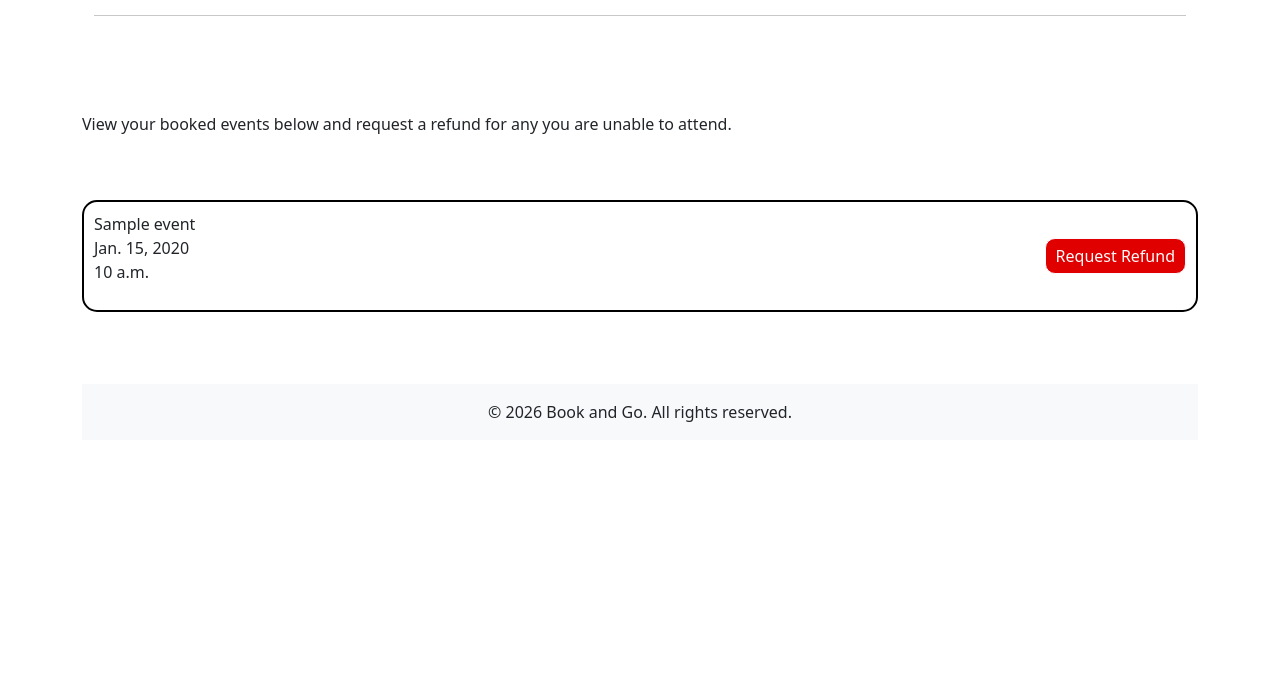
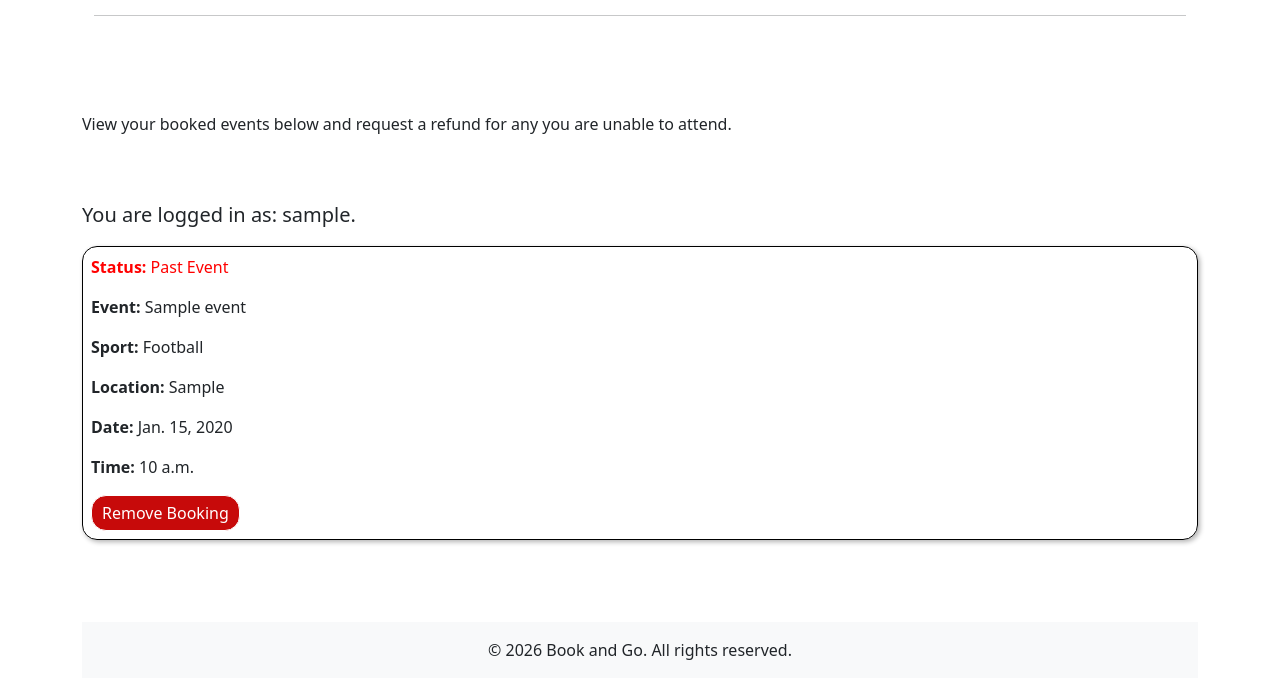
Before and after one commit to Tiyko/NCI-SE2026-student_management_system, a Django app: page /booking_page/request_refund/ in a window 1280 px wide. Shown: the part 263-941 px from the top of the page. Before the commit the page ends 685 px from the top, so only its background shows below. Run offline with Django 5.2, Linux system fonts and the light colour scheme; a user stored in the database is signed in; tables that the repository leaves empty hold one stand-in row (values such as "Sample post"); data that the repository does not hold is empty; parts of the project's set-up code (start-up, migrations or seed data) failed here and were passed over.

Commit message:
Added time awareness and used css styling for refund page

```diff
--- a/booking_page/templates/home/request_page.html
+++ b/booking_page/templates/home/request_page.html
@@ -19,42 +19,58 @@
 
 <br><br>
 
+{% if request.user.is_authenticated %}
+            <p class="lead">You are logged in as: <strong>{{ request.user.username }}</strong>.</p>
+
             {% if bookings %}
+                {% for booking in bookings %}
+                    <div id="r_display">
+                        {% if booking.is_past %}
+                            <p style="color: red;"><strong>Status:</strong> Past Event</p>
+                            <p><strong>Event:</strong> {{ booking.event.title }}</p>
+                            <p><strong>Sport:</strong> {{ booking.event.sport_type }}</p>
+                            <p><strong>Location:</strong> {{ booking.event.location }}</p>
+                            <p><strong>Date:</strong> {{ booking.event.date }}</p>
+                            <p><strong>Time:</strong> {{ booking.event.start_time }}</p>
+                        {% else %}
+                            <p style="color: green;"><strong>Status:</strong> Upcoming Event</p>
+                            <p><strong>Event:</strong> {{ booking.event.title }}</p>
+                            <p><strong>Sport:</strong> {{ booking.event.sport_type }}</p>
+                            <p><strong>Location:</strong> {{ booking.event.location }}</p>
+                            <p><strong>Date:</strong> {{ booking.event.date }}</p>
+                            <p><strong>Time:</strong> {{ booking.event.start_time }}</p>
+                        {% endif %}
 
-    {% for booking in bookings %}
-
-        <div id="r_div">
-            <p>
-                {{ booking.event.title }}
-                {{ booking.event.description }}<br>
-                {{ booking.event.date }}<br>
-                {{ booking.event.start_time }}
-
-            </p>
-
+                        {% if booking.is_past %}
+                        <form method="post" action="{% url 'remove_booking' booking.id %}">
+                            {% csrf_token %}
+                            <button id="remove-btn">Remove Booking</button>
+                        </form>
+                        {% else %}
                         {% if pending_booking and pending_booking.id == booking.id %}
                         <form method="post" class="d-inline">
                         {% csrf_token %}
                         <input type="hidden" name="booking_id" value="{{ booking.id }}">
                         <input type="hidden" name="confirm_refund" value="1">
-                    <button type="submit" class="r_btn">Confirm Refund</button>
+                        <button type="submit" class="cancel-btn">Confirm Refund</button>
                         </form>
                         {% else %}
-                <form method="post" class="d-inline">
+                        <form method="post" action="{% url 'cancel_booking' booking.id %}" class="d-inline">
                         {% csrf_token %}
                         <input type="hidden" name="booking_id" value="{{ booking.id }}">
-                    <button type="submit" class="r_btn">Request Refund</button><br>
+                        <button type="submit" class="cancel-btn">Request Refund</button><br>
                         </form>
                         {% endif %}
+                        {% endif %}
+                    </div><br>
+                {% endfor %}
+            {% else %}
+                <p>No bookings found.</p>
+            {% endif %}
+        {% else %}
+            <p>You are not logged in. Please log in to view your events.</p>
+        {% endif %}
     </div>
-        <br>
-    {% endfor %}
-
-{% else %}
-
-    <p>There are currently no booked events...</p>
-
-{% endif %}
 
  <!-- This div structures the footer of the page -->
 
--- a/booking_page/urls.py
+++ b/booking_page/urls.py
@@ -3,5 +3,7 @@ from . import views
 
 urlpatterns = [
     path('<int:event_id>/', views.booking_page, name='booking_page'),
-    path("request_refund/", views.request_refund, name="request_refund"),
+    path('request_refund/', views.request_refund, name='request_refund'),
+    path('booking/remove/<int:booking_id>/', views.remove_booking, name='remove_booking'),
+    path('booking/cancel/<int:booking_id>/', views.cancel_booking, name='cancel_booking'),
 ]
--- a/booking_page/views.py
+++ b/booking_page/views.py
@@ -3,6 +3,8 @@ from urllib import request
 from django.shortcuts import render, get_object_or_404, redirect
 from django.contrib import messages
 from django.contrib.auth.decorators import login_required
+from django.utils import timezone
+from datetime import datetime
 
 from homepage.models import Event
 from .models import Booking
@@ -62,8 +64,42 @@ def booking_page(request, event_id):
         }
     )
 
+#Aidas Kibas - Refund request page
+
+def request_refund(request):
+    bookings = []
+
+    if request.user.is_authenticated:
+        bookings = Booking.objects.filter(student=request.user).select_related('event').order_by('-booked_at')
+
+    for booking in bookings:
+        event_datetime = datetime.combine(
+            booking.event.date,
+            booking.event.start_time
+        )
+
+        # Make the datetime timezone-aware
+        event_datetime = timezone.make_aware(event_datetime)
+
+        booking.is_past = event_datetime < timezone.now()
+
+    return render(request, "home/request_page.html", {
+        "bookings": bookings,
+    })
+
+def remove_booking(request, booking_id):
+    if request.user.is_authenticated:
+        try:
+            booking = Booking.objects.get(id=booking_id, student=request.user)
+            booking.delete()
+            messages.success(request, "Booking removed successfully.")
+        except Booking.DoesNotExist:
+            messages.error(request, "Booking not found.")
+
+    return request_refund(request)
+
 @login_required
-def request_refund(request):
+def cancel_booking(request, booking_id):
     bookings = Booking.objects.filter(student=request.user)
 
     if request.method == "POST":
@@ -77,7 +113,7 @@ def request_refund(request):
             bookings = Booking.objects.filter(student=request.user)
             messages.success(request, "Your refund has been processed.")
         elif booking:
-            messages.info(
+            messages.warning(
                 request,
                 f"Are you sure you would like to refund this event: {booking.event.title}?"
             )
--- a/static/css/style.css
+++ b/static/css/style.css
@@ -91,25 +91,38 @@
 
 /*Request Refund Page - Aidas Kibas*/
 
-#r_div{
-    border: 2px solid black;
+#r_display{
+    border: 1px solid black;
     border-radius: 15px;
-    padding: 10px;
-    display: flex;
-    align-items: center;
-    justify-content: space-between;
+    padding: 8px;
+    margin-bottom: 10px;
+    box-shadow: 2px 2px 5px rgba(0, 0, 0, 0.3);
 }
 
-.r_btn{
-    color: rgb(250, 250, 250);
-    background-color: rgb(224, 0, 0);
-    border: 1px solid rgb(251, 249, 255);
-    border-radius: 10px;
+.cancel-btn {
+    color: white;
+    background-color: rgb(199, 10, 10);
+    border: 1px solid rgb(255, 255, 255);
+    border-radius: 15px;
     padding: 5px 10px;
 }
 
-.r_btn:hover {
-    color: rgb(224, 0, 0);
-    background-color: rgb(254, 254, 254);
-    border: 1px solid rgb(224, 0, 0);
+.cancel-btn:hover {
+    color: rgb(199, 10, 10);
+    background-color: white;
+    border: 1px solid rgb(199, 10, 10);
 }
+
+#remove-btn {
+    color: white;
+    background-color: rgb(199, 10, 10);
+    border: 1px solid rgb(255, 255, 255);
+    border-radius: 15px;
+    padding: 5px 10px;
+}
+
+#remove-btn:hover {
+    color: rgb(199, 10, 10);
+    background-color: white;
+    border: 1px solid rgb(199, 10, 10);
+}
```
Lines whose indentation alone changed are shown as unchanged.
